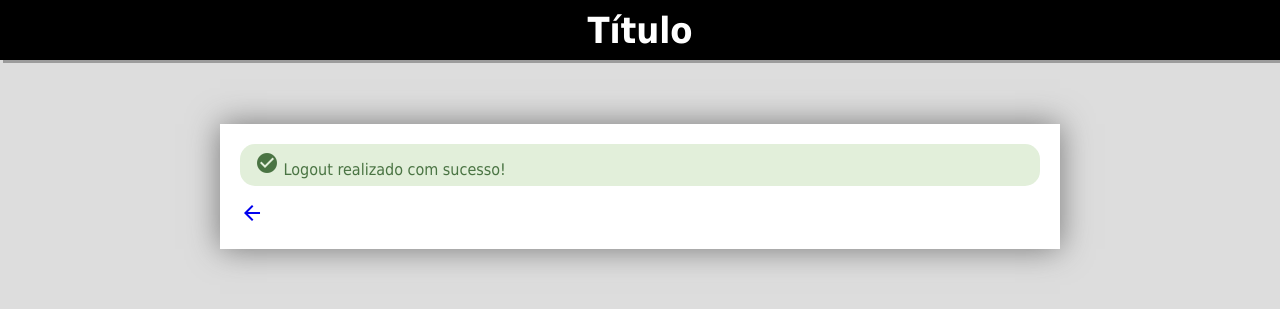
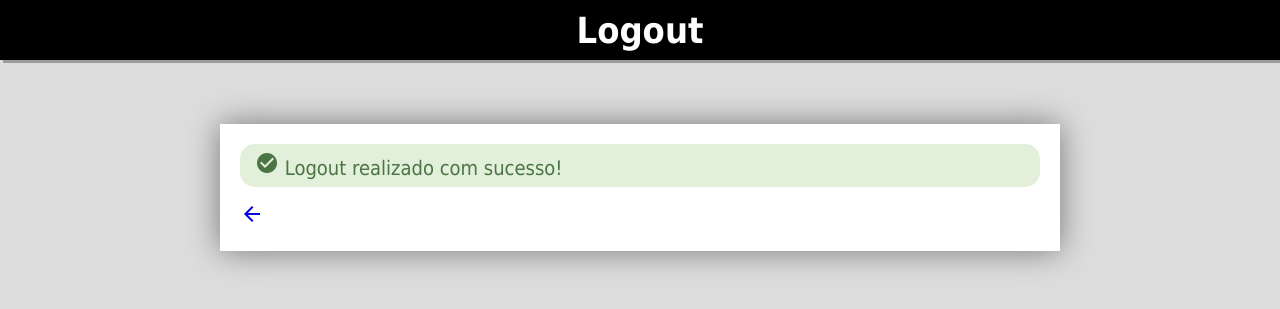
Before and after one commit to diegodevweb/ConsultaDeJogos, a PHP site: page /user-logout.php in a window 1280 px wide. Shown: the top 309 px of the page. Run offline with PHP 8.4, Linux system fonts and the light colour scheme; data that the repository does not hold is empty.

Commit message:
Alteração semântica

```diff
--- a/estilo.css
+++ b/estilo.css
@@ -5,6 +5,14 @@
     padding: 0;
 }
 
+#corpo {
+    width: 270px;
+    font-size: 15pt;
+}
+
+td {
+    padding: 5px;
+}
 
 body {
 	background-color: #ddd;
--- a/user-logout.php
+++ b/user-logout.php
@@ -12,10 +12,10 @@
     <link href="https://fonts.googleapis.com/css2?family=Material+Symbols+Outlined" rel="stylesheet" />
     <link href="https://fonts.googleapis.com/css2?family=Material+Icons" rel="stylesheet" />
 </head>
+<body>
     <nav>
-    <h1>Título</h1>
+        <h1>Logout</h1>
     </nav>
-<body>
         <section id="corpo">
             <?php
                 logout();
```
Also changed, not shown: user-login.php (+6 -14 lines). Lines whose indentation alone changed are shown as unchanged.
